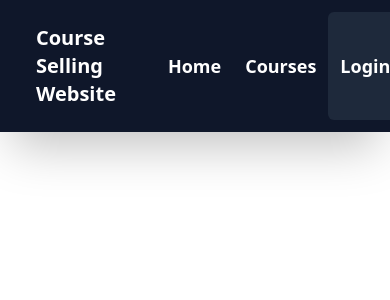
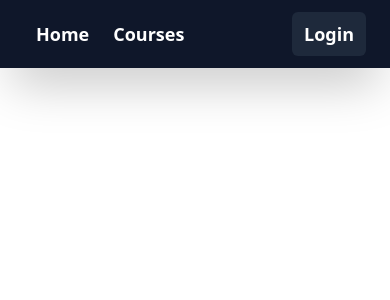
Before and after one commit to tsahil01/Course-Selling-Website, a React (Vite) app in the folder frontend/: page /courses in a window 390 px wide. Shown: the top 300 px of the page. Built offline with nearby package versions, Linux system fonts and the light colour scheme.

Commit message:
Shift routing to main.jsx

```diff
--- a/frontend/src/App.jsx
+++ /dev/null
@@ -1,24 +0,0 @@
-import {BrowserRouter, Route, Routes} from 'react-router-dom'
-import Home from './component/Homepage'
-import Courses from './component/Course'
-import Navbar from './component/Navbar'
-import Loader from './component/Loader'
-import SignInPage from './component/Signin'
-import SignUpPage from './component/Signup'
-
-export default function App() {
-  return (
-    <>
-    <BrowserRouter>
-    <Navbar/>
-      <Routes>
-        <Route loader={<Loader/>} path='/' element = {<Home/>}></Route>
-        <Route path='/courses' element = {<Courses/>}></Route>
-        <Route path='/signin' element = {<SignInPage/>}></Route>
-        <Route path='/signup' element = {<SignUpPage/>}></Route>
-      </Routes>
-    </BrowserRouter>
-    </>
-
-  )
-}
--- a/frontend/src/component/Course.jsx
+++ b/frontend/src/component/Course.jsx
@@ -1,6 +1,5 @@
 import Navbar from "./Navbar";
 
 export default function Courses(){
-    return<>
-    </>
+    return
 }
--- a/frontend/src/component/Navbar.jsx
+++ b/frontend/src/component/Navbar.jsx
@@ -1,12 +1,12 @@
 import { useNavigate } from "react-router-dom"
 
 export default function Navbar(){
+    const navigate = useNavigate()
     const userLogin = false;
-    const navigate = useNavigate()
     return<>
-        <div className="flex justify-between px-6 py-3 bg-slate-900 text-white shadow-2xl">
+        <div className="flex justify-between px-6 py-3 bg-slate-900 text-white shadow-2xl flex-wrap overflow-auto">
             <div className="flex justify-start gap-7">
-                <div className="text-xl p-3 font-black">Course Selling Website</div>
+                <div className="text-xl p-3 font-black hidden md:block">Course Selling Website</div>
                 <div className="flex justify-between">
                 <button className="text-lg px-3 py-2 hover:bg-slate-700 rounded-md focus:outline-none font-semibold" onClick={()=>navigate('/')}>
                     Home</button>
@@ -22,6 +22,7 @@ export default function Navbar(){
 }
 
 function IsLogin(){
+    const navigate = useNavigate()
     return<>
         <button className="text-2xl p-3 m-auto hover:bg-slate-700 rounded-full">
             <svg xmlns="http://www.w3.org/2000/svg" viewBox="0 0 24 24" fill="currentColor" class="w-6 h-6">
@@ -35,9 +36,10 @@ function IsLogin(){
 }
 
 function IsNotLogin(){
+    const navigate = useNavigate()
     return<>
         <div className="flex justify-between">
-            <button className="text-lg px-3 py-2 hover:bg-slate-700  bg-slate-800 rounded-md focus:outline-none font-semibold">Login</button>
+            <button className="text-lg px-3 py-2 hover:bg-slate-700  bg-slate-800 rounded-md focus:outline-none font-semibold" onClick={()=> navigate('/signin')}>Login</button>
         </div>
     </>
 }
--- a/frontend/src/main.jsx
+++ b/frontend/src/main.jsx
@@ -1,8 +1,38 @@
-import React from 'react'
-import ReactDOM from 'react-dom/client'
-import App from './App.jsx'
-import './index.css'
+import React from 'react';
+import ReactDOM from 'react-dom/client';
+import './index.css';
+import { BrowserRouter, Route, Routes } from 'react-router-dom';
+import Home from './component/Homepage';
+import Courses from './component/Course';
+import Navbar from './component/Navbar';
+import Loader from './component/Loader';
+import SignInPage from './component/Signin';
+import SignUpPage from './component/Signup';
 
 ReactDOM.createRoot(document.getElementById('root')).render(
-    <App />
-)
+  <BrowserRouter>
+    <Routes>
+      <Route
+        path="/"
+        element={
+          <>
+            <Navbar />
+            <Home />
+          </>
+        }
+      ></Route>
+
+      <Route
+        path="/courses"
+        element={
+          <>
+            <Navbar />
+            <Courses />
+          </>
+        }
+      ></Route>
+      <Route path="/signin" element={<SignInPage />}></Route>
+      <Route path="/signup" element={<SignUpPage />}></Route>
+    </Routes>
+  </BrowserRouter>
+);
```
Also changed, not shown: frontend/src/component/Homepage.jsx (+8 -0 lines), frontend/src/component/AllCourse.jsx (deleted).
